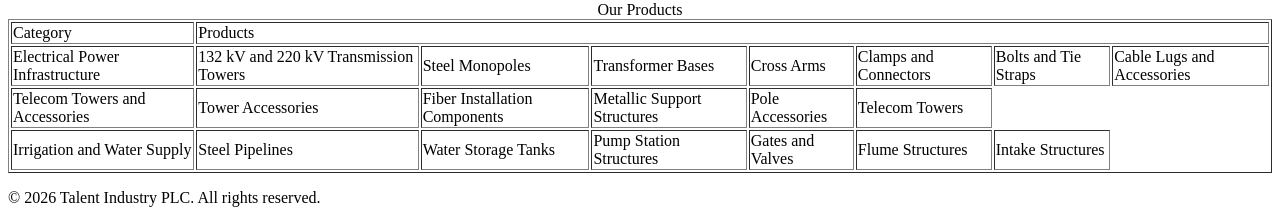
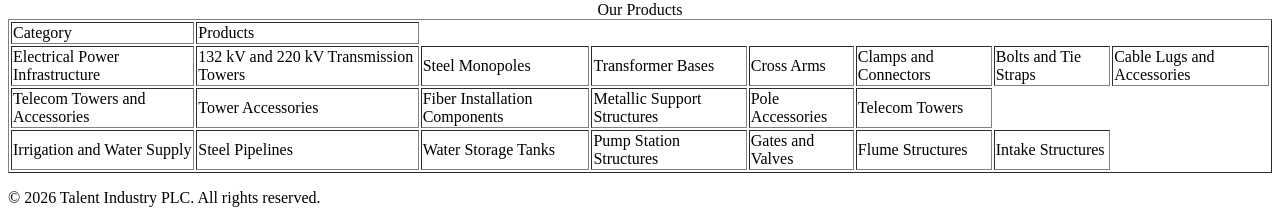
Before and after one commit to ksanet583-dev/Talent_Industry, a plain HTML site: page pages/about.html in a window 1280 px wide. Shown: the part 779-1002 px from the top of the page. Drawn offline with Linux system fonts and the light colour scheme.

Commit message:
Fix HTML validation error

```diff
--- a/pages/about.html
+++ b/pages/about.html
@@ -30,7 +30,7 @@ Established in accordance with Ethiopia's Commercial Code, the company operates
         <caption>Our Products</caption>
 
         <tr>
-            <td>Category</td><td colspan="8">Products</td>
+            <td>Category</td><td>Products</td>
         </tr>
 
 
```
